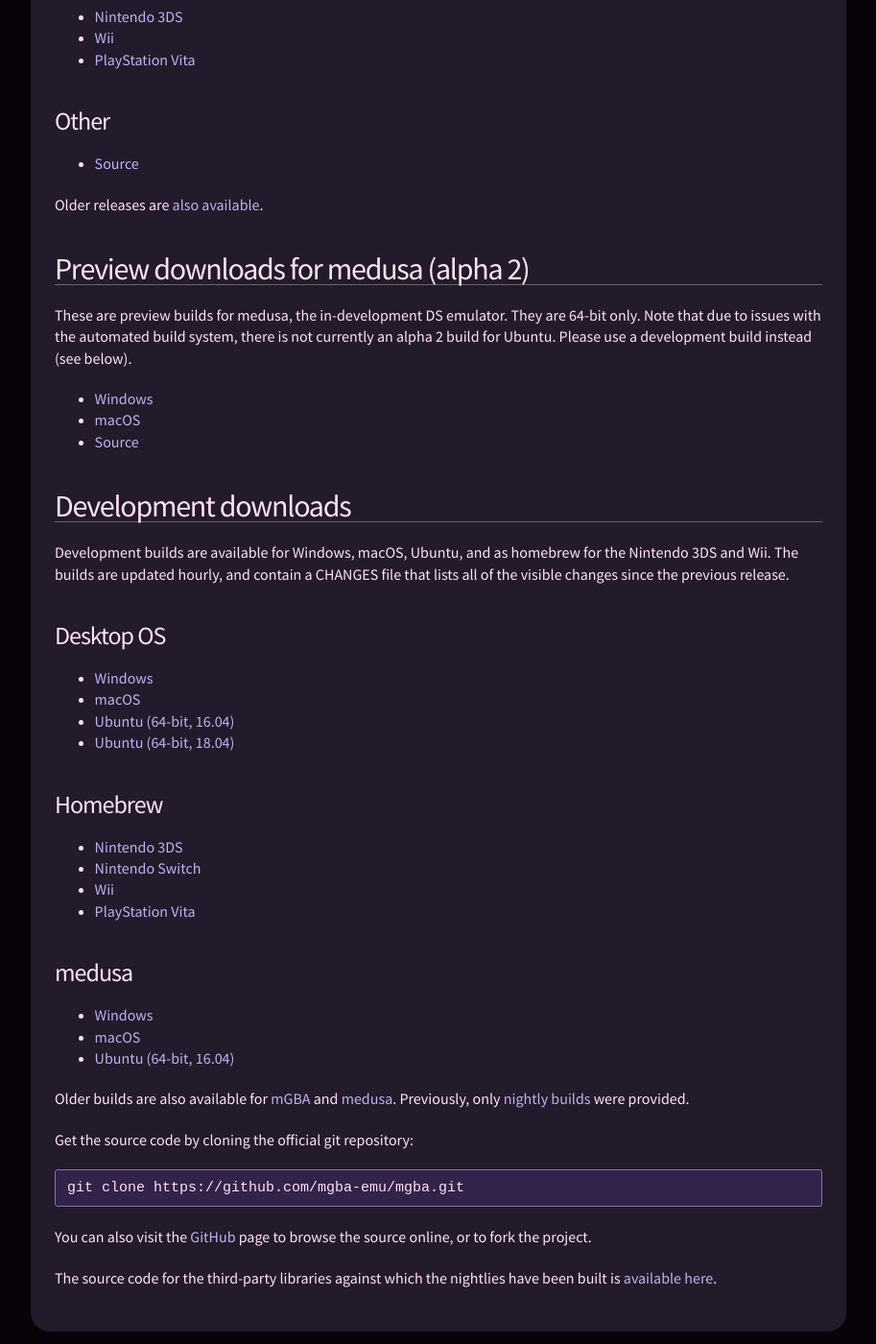
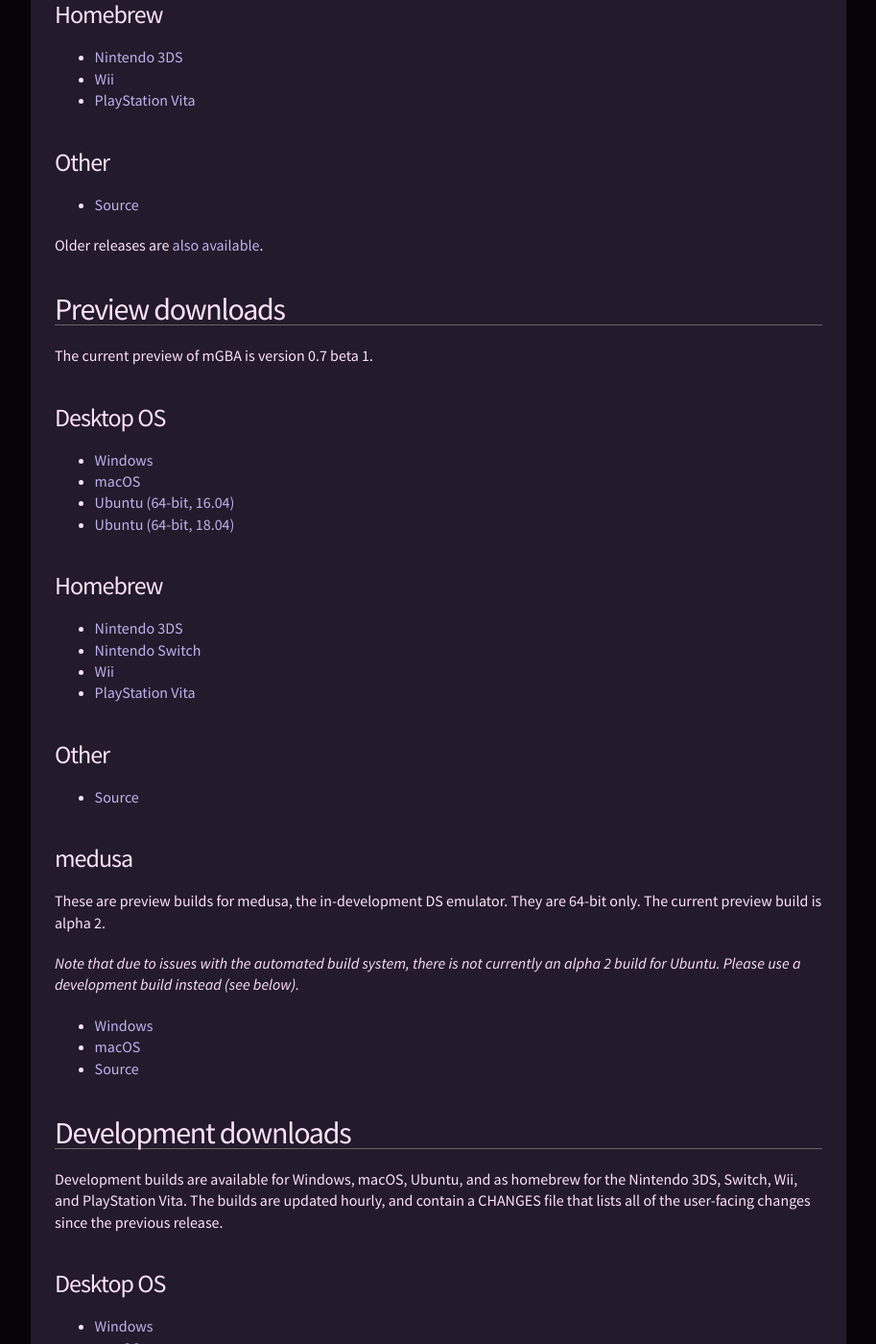
Before and after one commit to mgba-emu/www, a Jekyll site: the page built from downloads.markdown, in a window 1280 px wide and 1400 px high, scrolled down 488 px. Shown: the whole window at 96% size, without its empty margins (82-995 px from the left). Built offline with Jekyll 4.4.1, drawn with Linux system fonts in a browser that asks for light colours; the table of contents is made by our own code; some of the changed text lies outside the part shown.

```diff
--- a/downloads.markdown
+++ b/downloads.markdown
@@ -6,8 +6,10 @@ nav: yes
 toc: true
 ---
 
-Current downloads (0.6.3)
--------------------------
+Current downloads
+-----------------
+
+The current release of mGBA is version 0.6.3.
 
 ### Desktop OS
 * [Windows](https://github.com/mgba-emu/mgba/releases/download/0.6.3/mGBA-0.6.3-win32.7z)
@@ -26,12 +28,32 @@ Current downloads (0.6.3)
 
 Older releases are [also available]({{ site.baseurl }}/old.html).
 
-Preview downloads for medusa (alpha 2)
---------------------------------------
+Preview downloads
+-----------------
 
-These are preview builds for medusa, the in-development DS emulator. They are 64-bit only.
-Note that due to issues with the automated build system, there is not currently an alpha 2 build for Ubuntu.
-Please use a development build instead (see below).
+The current preview of mGBA is version 0.7 beta 1.
+
+### Desktop OS
+* [Windows](https://github.com/mgba-emu/mgba/releases/download/0.7-b1/mGBA-0.7-b1-win32.7z)
+* [macOS](https://github.com/mgba-emu/mgba/releases/download/0.7-b1/mGBA-0.7-b1-osx.tar.xz)
+* [Ubuntu (64-bit, 16.04)](https://github.com/mgba-emu/mgba/releases/download/0.7-b1/mGBA-0.7-b1-ubuntu64-xenial.tar.xz)
+* [Ubuntu (64-bit, 18.04)](https://github.com/mgba-emu/mgba/releases/download/0.7-b1/mGBA-0.7-b1-ubuntu64-bionic.tar.xz)
+
+### Homebrew
+* [Nintendo 3DS](https://github.com/mgba-emu/mgba/releases/download/0.7-b1/mGBA-0.7-b1-3ds.7z)
+* [Nintendo Switch](https://github.com/mgba-emu/mgba/releases/download/0.7-b1/mGBA-0.7-b1-switch.7z)
+* [Wii](https://github.com/mgba-emu/mgba/releases/download/0.7-b1/mGBA-0.7-b1-wii.7z)
+* [PlayStation Vita](https://github.com/mgba-emu/mgba/releases/download/0.7-b1/mGBA-0.7-b1-vita.7z)
+
+### Other
+* [Source](https://github.com/mgba-emu/mgba/archive/0.7-b1.tar.gz)
+
+### medusa
+
+These are preview builds for medusa, the in-development DS emulator. They are 64-bit only. The current preview build is alpha 2.
+
+_Note that due to issues with the automated build system, there is not currently an alpha 2 build for Ubuntu.
+Please use a development build instead (see below)._
 
 * [Windows](https://github.com/mgba-emu/mgba/releases/download/medusa-a2/medusa-a2-win64.7z)
 * [macOS](https://github.com/mgba-emu/mgba/releases/download/medusa-a2/medusa-a2-osx.tar.xz)
@@ -40,8 +62,8 @@ Please use a development build instead (see below).
 Development downloads
 ---------------------
 
-Development builds are available for Windows, macOS, Ubuntu, and as homebrew for the Nintendo 3DS and Wii.
-The builds are updated hourly, and contain a CHANGES file that lists all of the visible changes since the previous release.
+Development builds are available for Windows, macOS, Ubuntu, and as homebrew for the Nintendo 3DS, Switch, Wii, and PlayStation Vita.
+The builds are updated hourly, and contain a CHANGES file that lists all of the user-facing changes since the previous release.
 
 ### Desktop OS
 * [Windows](https://s3.amazonaws.com/mgba/mGBA-build-latest-win32.7z)
```
